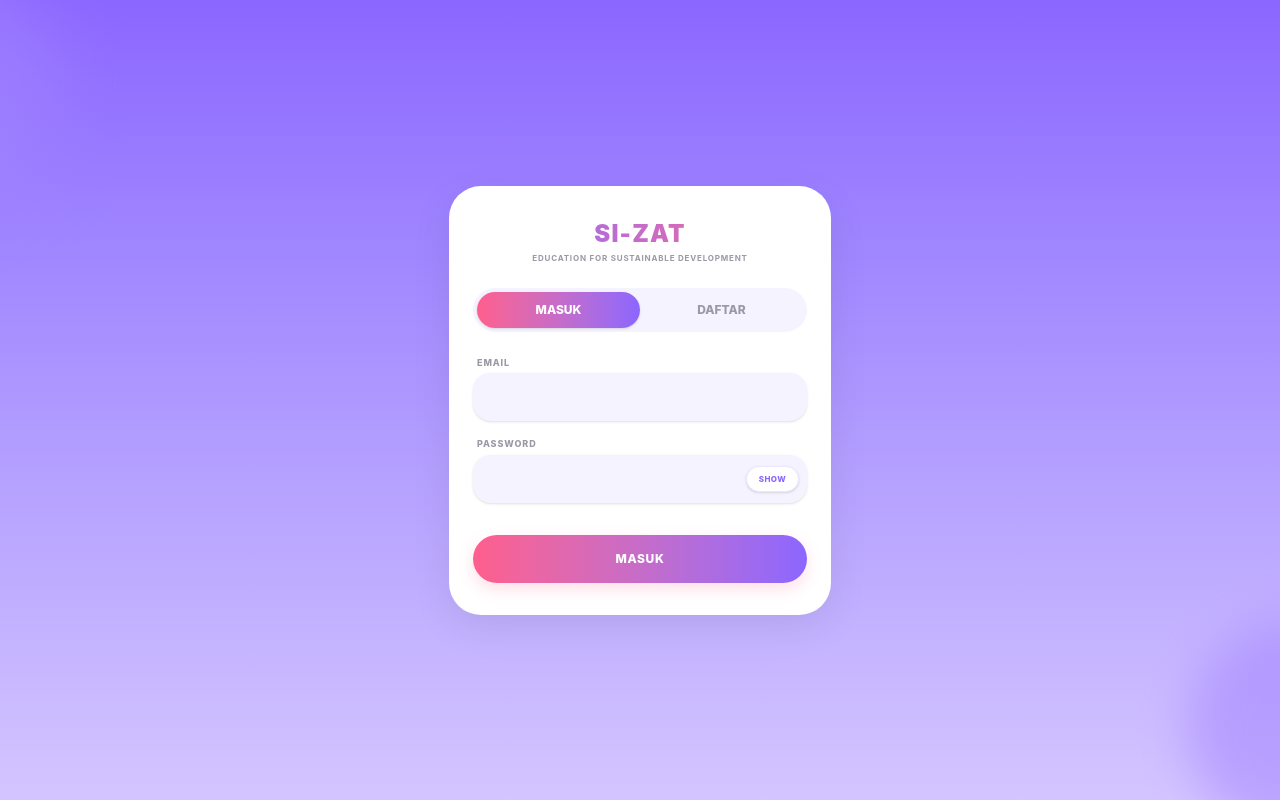
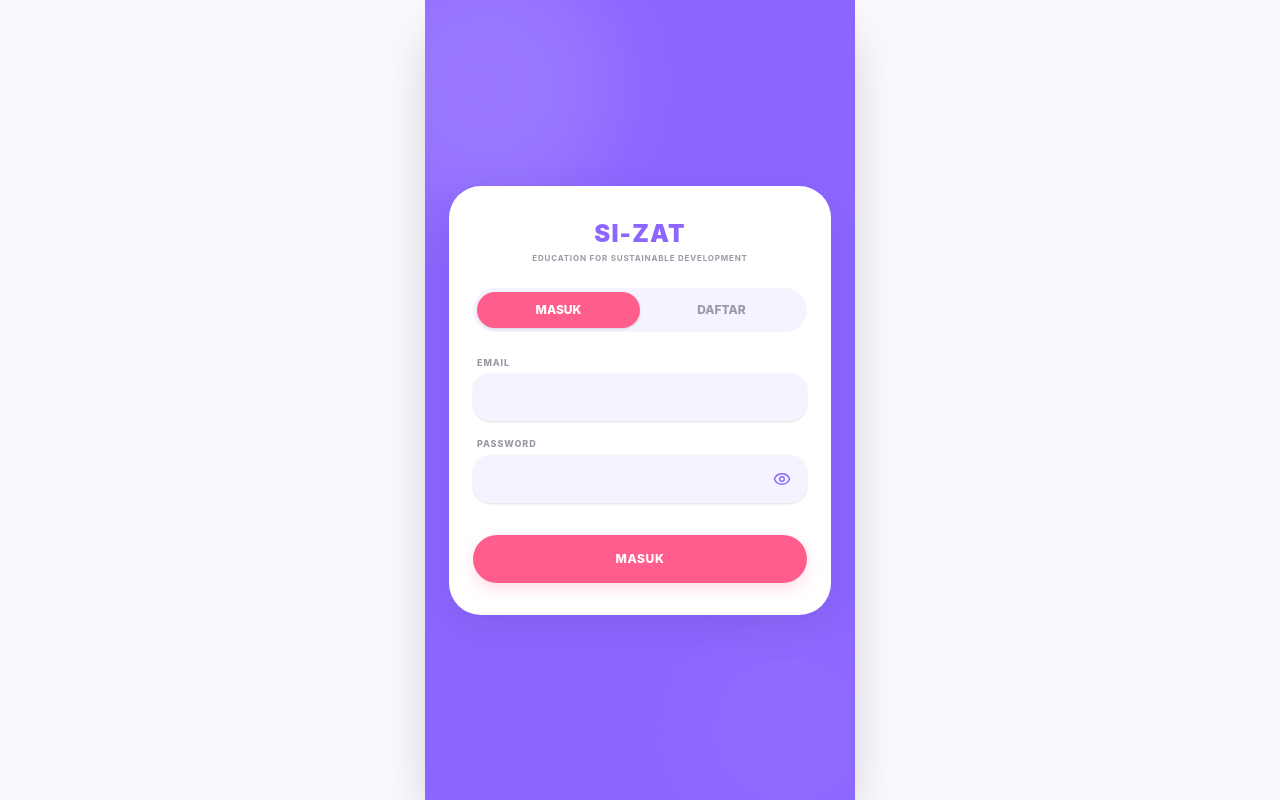
Before and after one commit to r021n/si-zat_ESD, a React (Vite) app in the folder frontend/: page /#/auth in a window 1280 px wide. Built offline with nearby package versions, Linux system fonts and the light colour scheme; no server answers.

Commit message:
feat: implement authentication module with login and registration forms, and auth routing pages

```diff
--- a/frontend/src/components/auth/Login.tsx
+++ b/frontend/src/components/auth/Login.tsx
@@ -1,5 +1,6 @@
 import { useState, type FormEvent } from "react";
 import { useAuthStore } from "../../store/authStore";
+import { LuEye, LuEyeOff } from "react-icons/lu";
 
 interface LoginProps {
   onSuccess?: () => void;
@@ -55,9 +56,9 @@ export default function Login({ onSuccess }: LoginProps) {
           <button
             type="button"
             onClick={() => setShowPassword(!showPassword)}
-            className="absolute right-2 px-3 py-1.5 text-[8px] font-extrabold tracking-wider rounded-full bg-white text-[#8C66FF] border border-[#EBE8FF] cursor-pointer shadow-sm transition-none"
+            className="absolute right-4 text-[#8C66FF] cursor-pointer flex items-center justify-center transition-none focus:outline-none"
           >
-            {showPassword ? "HIDE" : "SHOW"}
+            {showPassword ? <LuEyeOff className="text-lg" /> : <LuEye className="text-lg" />}
           </button>
         </div>
       </div>
@@ -66,7 +67,7 @@ export default function Login({ onSuccess }: LoginProps) {
       <button
         type="submit"
         disabled={loading}
-        className="w-full mt-4 py-4 bg-gradient-to-r from-[#FF5E8C] to-[#8C66FF] text-white font-extrabold uppercase tracking-wider text-xs rounded-full shadow-[0_6px_16px_rgba(255,94,140,0.2)] cursor-pointer disabled:opacity-50 disabled:cursor-not-allowed transition-none"
+        className="w-full mt-4 py-4 bg-[#FF5E8C] text-white font-extrabold uppercase tracking-wider text-xs rounded-full shadow-[0_6px_16px_rgba(255,94,140,0.2)] cursor-pointer disabled:opacity-50 disabled:cursor-not-allowed transition-none"
       >
         {loading ? "Masuk..." : "Masuk"}
       </button>
--- a/frontend/src/components/auth/Register.tsx
+++ b/frontend/src/components/auth/Register.tsx
@@ -1,5 +1,6 @@
 import { useState, type FormEvent } from "react";
 import { useAuthStore } from "../../store/authStore";
+import { LuEye, LuEyeOff } from "react-icons/lu";
 
 interface RegisterProps {
   onSuccess?: () => void;
@@ -78,9 +79,9 @@ export default function Register({ onSuccess }: RegisterProps) {
           <button
             type="button"
             onClick={() => setShowPassword(!showPassword)}
-            className="absolute right-2 px-3 py-1.5 text-[8px] font-extrabold tracking-wider rounded-full bg-white text-[#8C66FF] border border-[#EBE8FF] cursor-pointer shadow-sm transition-none"
+            className="absolute right-4 text-[#8C66FF] cursor-pointer flex items-center justify-center transition-none focus:outline-none"
           >
-            {showPassword ? "HIDE" : "SHOW"}
+            {showPassword ? <LuEyeOff className="text-lg" /> : <LuEye className="text-lg" />}
           </button>
         </div>
       </div>
@@ -101,9 +102,9 @@ export default function Register({ onSuccess }: RegisterProps) {
           <button
             type="button"
             onClick={() => setShowConfirmPassword(!showConfirmPassword)}
-            className="absolute right-2 px-3 py-1.5 text-[8px] font-extrabold tracking-wider rounded-full bg-white text-[#8C66FF] border border-[#EBE8FF] cursor-pointer shadow-sm transition-none"
+            className="absolute right-4 text-[#8C66FF] cursor-pointer flex items-center justify-center transition-none focus:outline-none"
           >
-            {showConfirmPassword ? "HIDE" : "SHOW"}
+            {showConfirmPassword ? <LuEyeOff className="text-lg" /> : <LuEye className="text-lg" />}
           </button>
         </div>
       </div>
@@ -112,7 +113,7 @@ export default function Register({ onSuccess }: RegisterProps) {
       <button
         type="submit"
         disabled={loading}
-        className="w-full mt-4 py-4 bg-gradient-to-r from-[#FF5E8C] to-[#8C66FF] text-white font-extrabold uppercase tracking-wider text-xs rounded-full shadow-[0_6px_16px_rgba(255,94,140,0.2)] cursor-pointer disabled:opacity-50 disabled:cursor-not-allowed transition-none"
+        className="w-full mt-4 py-4 bg-[#FF5E8C] text-white font-extrabold uppercase tracking-wider text-xs rounded-full shadow-[0_6px_16px_rgba(255,94,140,0.2)] cursor-pointer disabled:opacity-50 disabled:cursor-not-allowed transition-none"
       >
         {loading ? "Mendaftar..." : "Daftar"}
       </button>
--- a/frontend/src/pages/Auth.tsx
+++ b/frontend/src/pages/Auth.tsx
@@ -22,18 +22,19 @@ export default function Auth() {
   if (user) return null; // Avoid rendering login/register briefly before redirecting
 
   return (
-    <div className="w-full min-h-screen bg-gradient-to-b from-[#8C66FF] to-[#D4C5FF] flex justify-center items-center text-[#2B2927] font-sans overflow-hidden relative">
-      {/* Decorative Bubbles */}
-      <div className="absolute top-[-5%] left-[-15%] w-[250px] h-[250px] bg-[#A285FF] rounded-full filter blur-2xl opacity-60"></div>
-      <div className="absolute bottom-[-5%] right-[-10%] w-[220px] h-[220px] bg-[#9570FF] rounded-full filter blur-xl opacity-40"></div>
+    <div className="w-full min-h-screen bg-[#FAF9FF] flex justify-center items-center text-[#2B2927] font-sans overflow-hidden relative">
 
       {/* Container Mobile Portrait */}
-      <div className="w-full max-w-[430px] min-h-screen flex flex-col justify-center px-6 py-6 z-10">
-        <div className="w-full bg-white rounded-[32px] px-6 py-8 shadow-[0_12px_40px_rgba(0,0,0,0.08)] flex flex-col gap-5">
+      <div className="w-full max-w-[430px] min-h-screen bg-[#8C66FF] flex flex-col justify-center px-6 py-6 z-10 shadow-2xl relative overflow-hidden">
+        {/* Decorative Bubbles inside mobile view */}
+        <div className="absolute top-[-5%] left-[-15%] w-[250px] h-[250px] bg-[#A285FF] rounded-full filter blur-2xl opacity-60"></div>
+        <div className="absolute bottom-[-5%] right-[-10%] w-[220px] h-[220px] bg-[#9570FF] rounded-full filter blur-xl opacity-40"></div>
+
+        <div className="w-full bg-white rounded-[32px] px-6 py-8 shadow-[0_12px_40px_rgba(0,0,0,0.08)] flex flex-col gap-5 relative z-10">
 
           {/* Header Section inside Card */}
           <div className="text-center mb-1">
-            <h1 className="text-2xl font-black bg-gradient-to-r from-[#8C66FF] to-[#FF5E8C] bg-clip-text text-transparent uppercase tracking-wider">
+            <h1 className="text-2xl font-black text-[#8C66FF] uppercase tracking-wider">
               SI-ZAT
             </h1>
             <p className="text-[8px] font-bold uppercase tracking-widest text-[#9C98A6] mt-0.5">
@@ -48,7 +49,7 @@ export default function Auth() {
               onClick={() => setMode("login")}
               className={`flex-1 text-center py-2.5 text-xs font-extrabold rounded-full cursor-pointer transition-none ${
                 mode === "login"
-                  ? "bg-gradient-to-r from-[#FF5E8C] to-[#8C66FF] text-white shadow-sm"
+                  ? "bg-[#FF5E8C] text-white shadow-sm"
                   : "text-[#9C98A6]"
               }`}
             >
@@ -59,7 +60,7 @@ export default function Auth() {
               onClick={() => setMode("register")}
               className={`flex-1 text-center py-2.5 text-xs font-extrabold rounded-full cursor-pointer transition-none ${
                 mode === "register"
-                  ? "bg-gradient-to-r from-[#FF5E8C] to-[#8C66FF] text-white shadow-sm"
+                  ? "bg-[#FF5E8C] text-white shadow-sm"
                   : "text-[#9C98A6]"
               }`}
             >
--- a/frontend/src/pages/Onboarding.tsx
+++ b/frontend/src/pages/Onboarding.tsx
@@ -18,13 +18,13 @@ export default function Onboarding() {
   };
 
   return (
-    <div className="w-full min-h-screen bg-gradient-to-b from-[#8C66FF] to-[#D4C5FF] flex justify-center items-center text-[#2B2927] font-sans select-none overflow-hidden relative">
-      {/* Decorative Bubbles for premium aesthetic */}
-      <div className="absolute top-[-5%] left-[-15%] w-[250px] h-[250px] bg-[#A285FF] rounded-full filter blur-2xl opacity-60"></div>
-      <div className="absolute top-[15%] right-[-10%] w-[180px] h-[180px] bg-[#9570FF] rounded-full filter blur-xl opacity-40"></div>
+    <div className="w-full min-h-screen bg-[#FAF9FF] flex justify-center items-center text-[#2B2927] font-sans select-none overflow-hidden relative">
 
       {/* Container Mobile Portrait */}
-      <div className="w-full max-w-[430px] min-h-screen flex flex-col justify-between px-6 py-6 z-10">
+      <div className="w-full max-w-[430px] min-h-screen bg-[#8C66FF] flex flex-col justify-between px-6 py-6 z-10 shadow-2xl relative overflow-hidden">
+        {/* Decorative Bubbles for premium aesthetic inside mobile view */}
+        <div className="absolute top-[-5%] left-[-15%] w-[250px] h-[250px] bg-[#A285FF] rounded-full filter blur-2xl opacity-60"></div>
+        <div className="absolute top-[15%] right-[-10%] w-[180px] h-[180px] bg-[#9570FF] rounded-full filter blur-xl opacity-40"></div>
 
         {/* Top Illustration Section */}
         <div className="w-full flex-grow flex flex-col items-center justify-center my-6">
@@ -71,7 +71,7 @@ export default function Onboarding() {
 
           {/* Logo / Header inside the card */}
           <div>
-            <h1 className="text-3xl font-black bg-gradient-to-r from-[#8C66FF] to-[#FF5E8C] bg-clip-text text-transparent uppercase tracking-wider">
+            <h1 className="text-3xl font-black text-[#8C66FF] uppercase tracking-wider">
               SI-ZAT
             </h1>
             <p className="text-[9px] font-bold uppercase tracking-widest text-[#9C98A6] mt-1">
@@ -107,7 +107,7 @@ export default function Onboarding() {
           <div className="w-full mt-1">
             <button
               onClick={handleStart}
-              className="w-full py-4 bg-gradient-to-r from-[#FF5E8C] to-[#8C66FF] text-white font-extrabold uppercase tracking-wider text-xs rounded-full shadow-[0_8px_20px_rgba(255,94,140,0.3)] cursor-pointer flex items-center justify-center gap-2"
+              className="w-full py-4 bg-[#FF5E8C] text-white font-extrabold uppercase tracking-wider text-xs rounded-full shadow-[0_8px_20px_rgba(255,94,140,0.3)] cursor-pointer flex items-center justify-center gap-2"
             >
               <span>Mulai Belajar</span>
               <svg xmlns="http://www.w3.org/2000/svg" viewBox="0 0 20 20" fill="currentColor" className="w-4 h-4">
```
